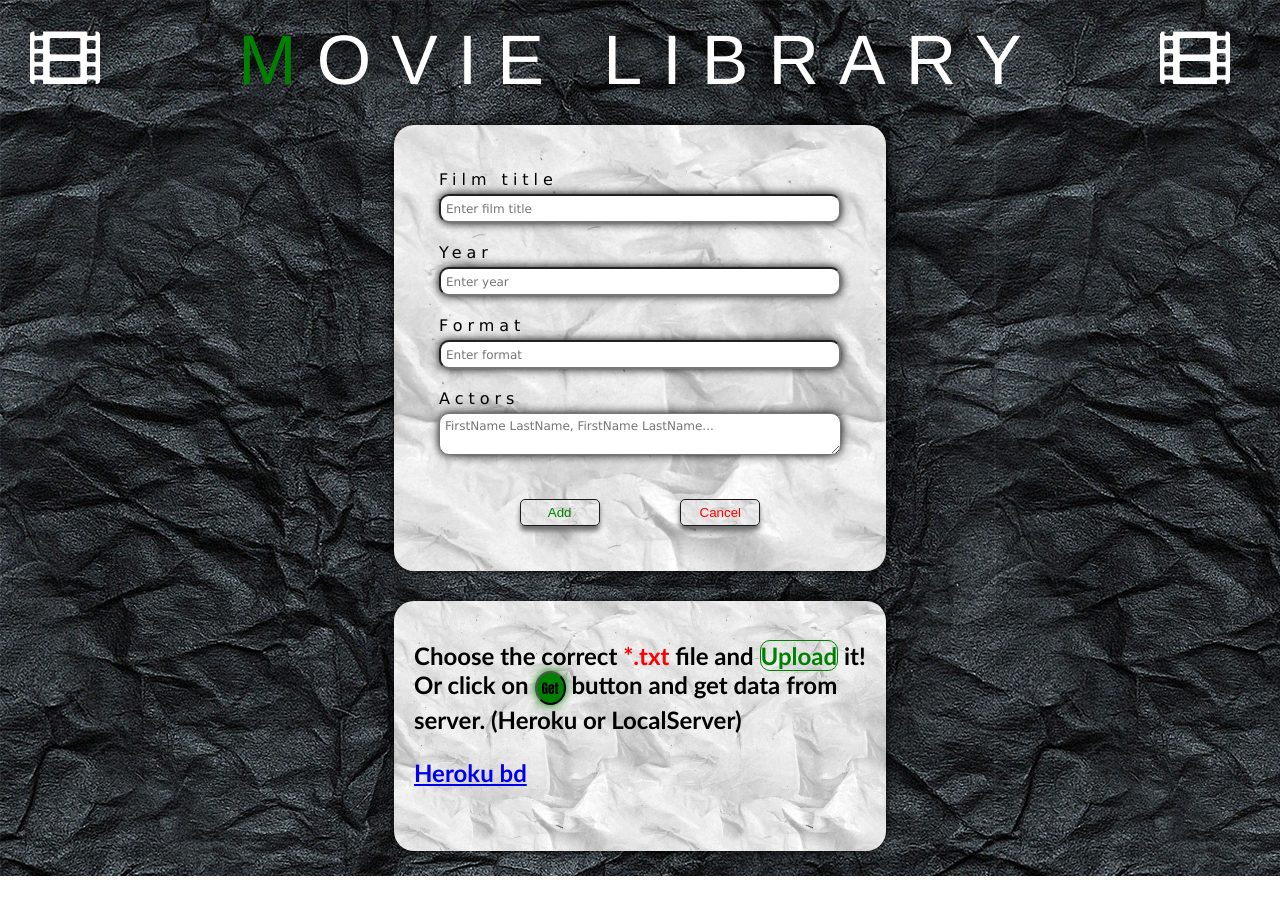
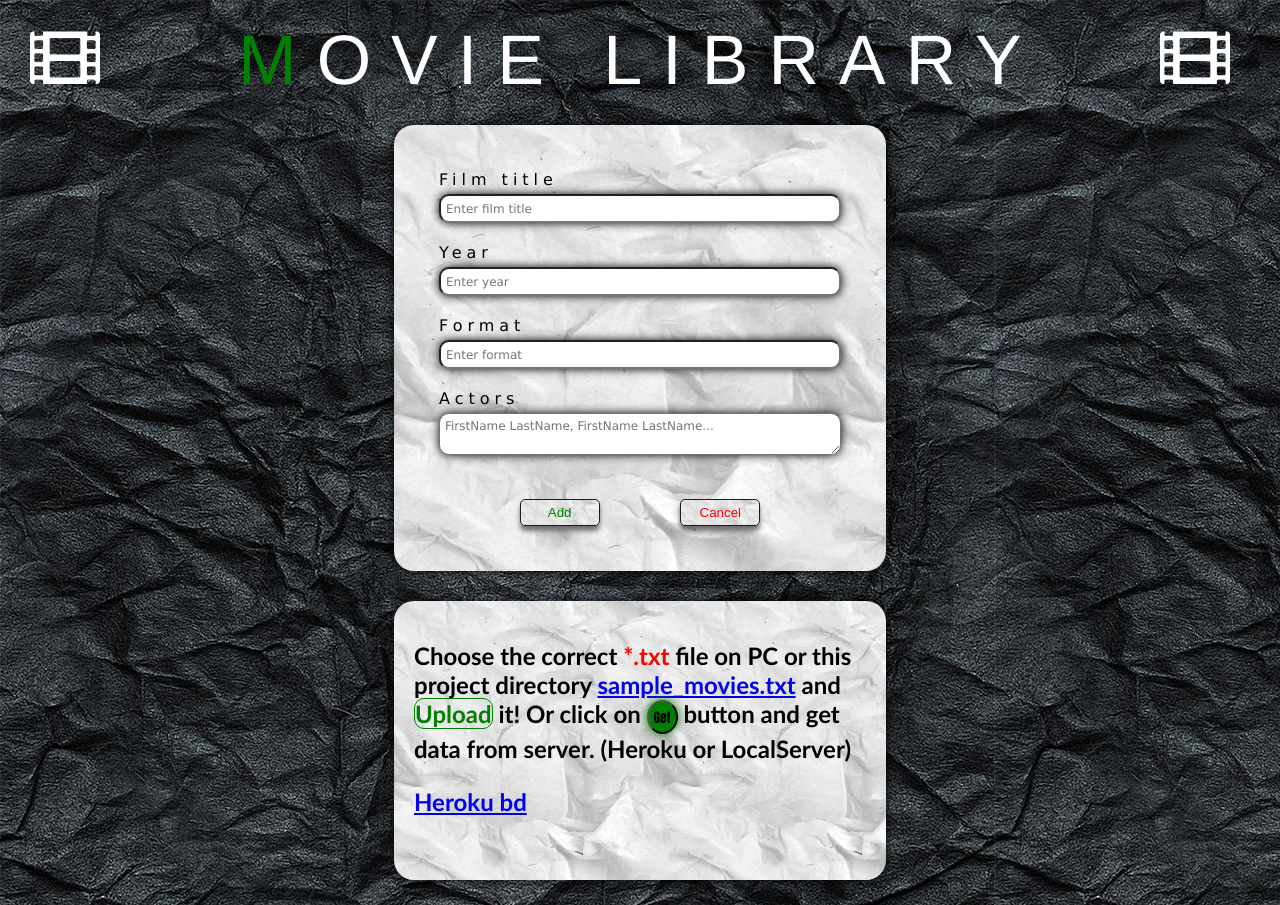
Before and after one commit to Onefun1/movie-info-app-react, a React (Create React App) app: page / in a window 1280 px wide. Before the commit the page ends 876 px from the top, so only its background shows below. Built offline with nearby package versions, Linux system fonts and the light colour scheme; no server answers.

Commit message:
someChanges

```diff
--- a/src/components/Main/Main.js
+++ b/src/components/Main/Main.js
@@ -220,7 +220,11 @@ class Main extends Component {
               <span style={{ color: "red" }}>
                 <b>*.txt</b>
               </span>{" "}
-              file and{" "}
+              file on PC or this project directory{" "}
+              <a href="../../sample_movies[756].txt" download>
+                sample_movies.txt
+              </a>{" "}
+              and{" "}
               <label className="label_input_file">
                 Upload
                 <input
```
Also changed, not shown: 1 other file (tests, documents, lock files or other folders).
